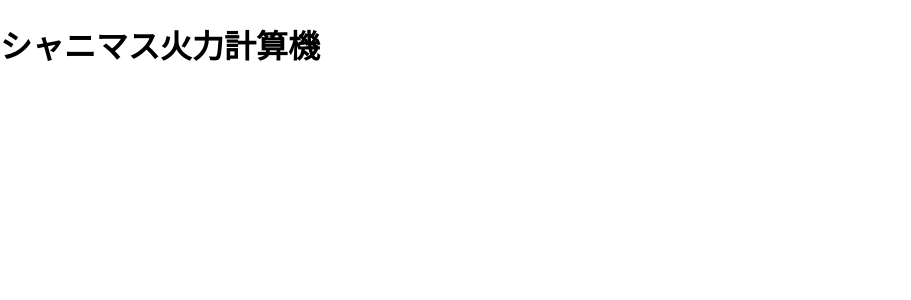
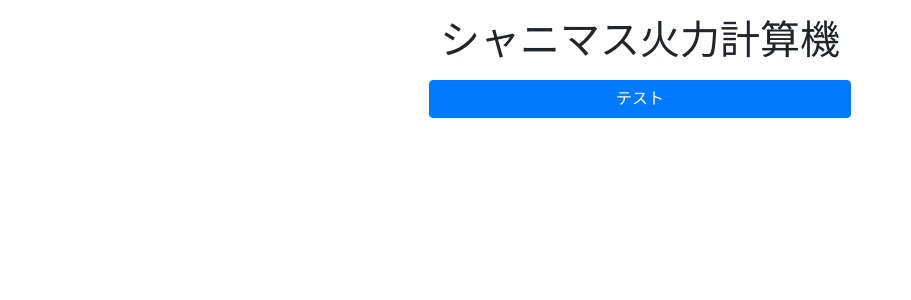
Before and after one commit to YSRKEN/shiny_damage_calculator, a React (Create React App) app in the folder shiny-damage-calculator/: page / in a window 1280 px wide. Shown: the top 300 px of the page, without its empty margins (0-911 px from the left). Built offline with nearby package versions, Linux system fonts and the light colour scheme; the HTML template or start-up script is replaced by a standard one.

Commit message:
React-Bootstrapを導入した

```diff
--- a/shiny-damage-calculator/package.json
+++ b/shiny-damage-calculator/package.json
@@ -3,7 +3,9 @@
   "version": "0.1.0",
   "private": true,
   "dependencies": {
+    "bootstrap": "^4.3.1",
     "react": "^16.8.6",
+    "react-bootstrap": "^1.0.0-beta.6",
     "react-dom": "^16.8.6",
     "react-scripts-ts": "3.1.0"
   },
--- a/shiny-damage-calculator/public/index.html
+++ b/shiny-damage-calculator/public/index.html
@@ -4,37 +4,20 @@
     <meta charset="utf-8">
     <meta name="viewport" content="width=device-width, initial-scale=1, shrink-to-fit=no">
     <meta name="theme-color" content="#000000">
-    <!--
-      manifest.json provides metadata used when your web app is added to the
-      homescreen on Android. See https://developers.google.com/web/fundamentals/engage-and-retain/web-app-manifest/
-    -->
     <link rel="manifest" href="%PUBLIC_URL%/manifest.json">
     <link rel="shortcut icon" href="%PUBLIC_URL%/favicon.ico">
-    <!--
-      Notice the use of %PUBLIC_URL% in the tags above.
-      It will be replaced with the URL of the `public` folder during the build.
-      Only files inside the `public` folder can be referenced from the HTML.
-
-      Unlike "/favicon.ico" or "favicon.ico", "%PUBLIC_URL%/favicon.ico" will
-      work correctly both with client-side routing and a non-root public URL.
-      Learn how to configure a non-root public URL by running `npm run build`.
-    -->
-    <title>React App</title>
+    <link
+      rel="stylesheet"
+      href="https://maxcdn.bootstrapcdn.com/bootstrap/4.3.1/css/bootstrap.min.css"
+      integrity="sha384-ggOyR0iXCbMQv3Xipma34MD+dH/1fQ784/j6cY/iJTQUOhcWr7x9JvoRxT2MZw1T"
+      crossorigin="anonymous"
+    />
+    <title>シャニマス火力計算機</title>
   </head>
   <body>
     <noscript>
       You need to enable JavaScript to run this app.
     </noscript>
     <div id="root"></div>
-    <!--
-      This HTML file is a template.
-      If you open it directly in the browser, you will see an empty page.
-
-      You can add webfonts, meta tags, or analytics to this file.
-      The build step will place the bundled scripts into the <body> tag.
-
-      To begin the development, run `npm start` or `yarn start`.
-      To create a production bundle, use `npm run build` or `yarn build`.
-    -->
   </body>
 </html>
--- a/shiny-damage-calculator/src/App.tsx
+++ b/shiny-damage-calculator/src/App.tsx
@@ -1,8 +1,17 @@
 import * as React from 'react';
+import { Button, Col, Form, Row } from 'react-bootstrap';
 
 const App: React.FC = () => {
   return (
-    <h1>シャニマス火力計算機</h1>
+    <Row>
+      <Col className="mx-auto" xs={12} sm={10} md={8}>
+        <h1 className="text-center d-none d-sm-block my-3">シャニマス火力計算機</h1>
+        <h2 className="text-center d-xs-block d-sm-none my-3">シャニマス火力計算機</h2>
+        <Form className='text-center'>
+          <Button className='w-50 mx-auto'>テスト</Button>
+        </Form>
+      </Col>
+    </Row>
   );
 }
 
```
Also changed, not shown: 1 other file (tests, documents, lock files or other folders).
